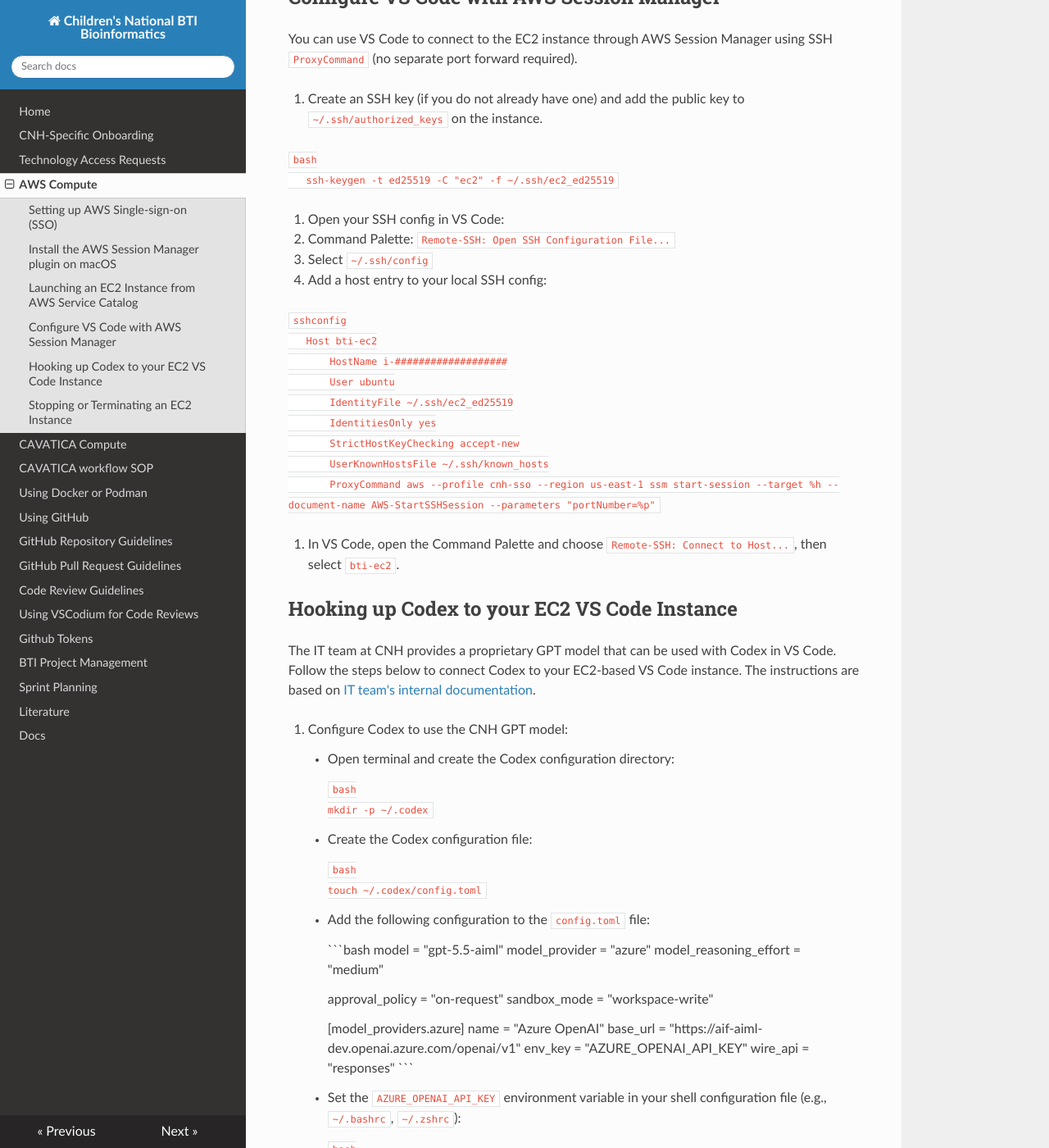
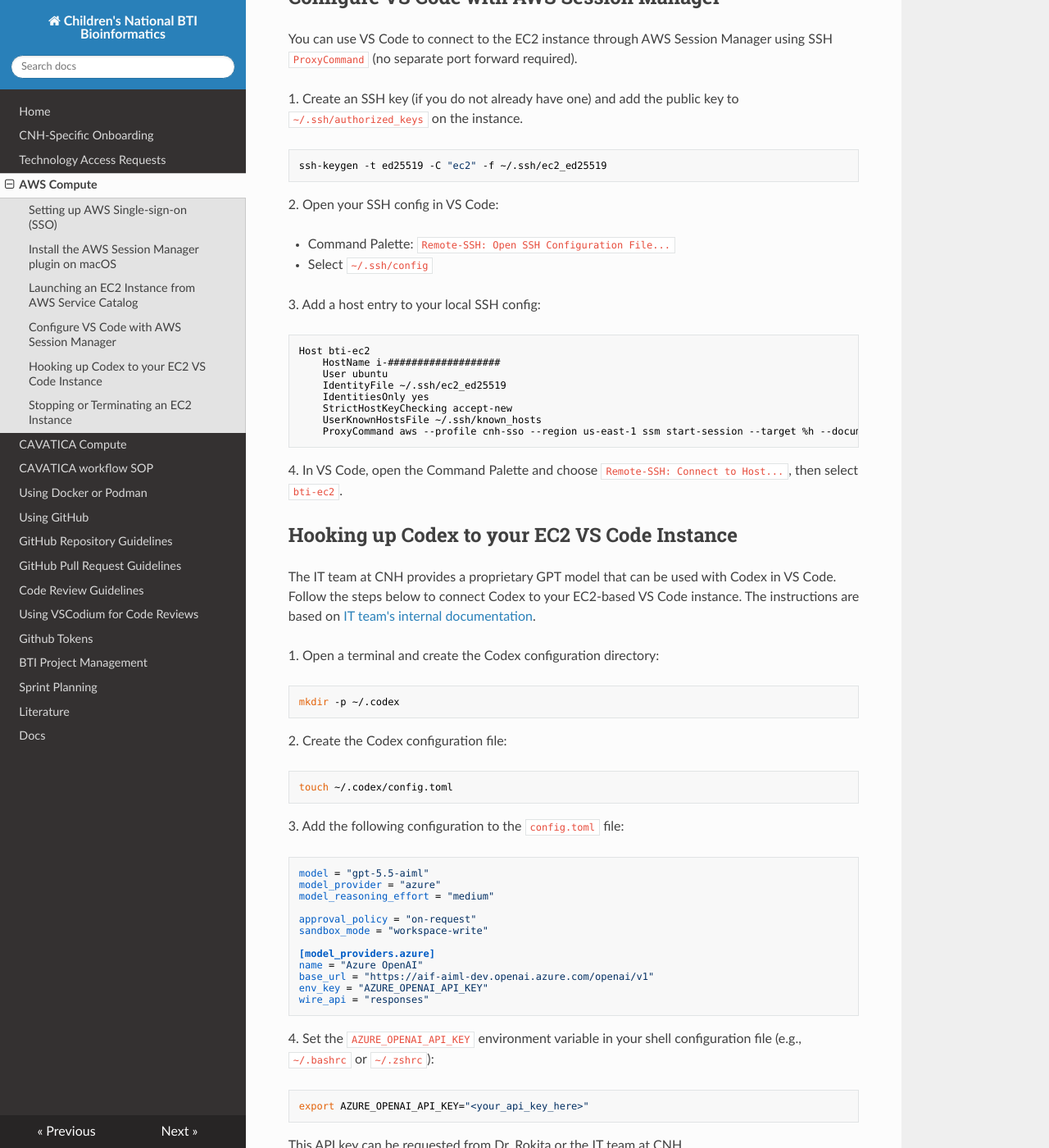
Before and after one commit to childrens-bti/bti-bfx-docs, an MkDocs documentation site: the page built from docs/aws.md, in a window 1280 px wide and 1400 px high, scrolled down 1778 px. Shown: the whole window at 82% size. Built offline with MkDocs 1.6.1, drawn with Linux system fonts in a browser that asks for light colours; nearby versions of some CDN libraries; some of the changed text lies outside the part shown.

Commit message:
fix a lot of formatting

````diff
--- a/docs/aws.md
+++ b/docs/aws.md
@@ -72,82 +72,78 @@ To begin working with GitHub on the EC2 instance, you must create an SSH key on
 
 You can use VS Code to connect to the EC2 instance through AWS Session Manager using SSH `ProxyCommand` (no separate port forward required).
 
-1. Create an SSH key (if you do not already have one) and add the public key to `~/.ssh/authorized_keys` on the instance.
+1\. Create an SSH key (if you do not already have one) and add the public key to `~/.ssh/authorized_keys` on the instance.
 
-   ```bash
-   ssh-keygen -t ed25519 -C "ec2" -f ~/.ssh/ec2_ed25519
-   ```
+```bash
+ssh-keygen -t ed25519 -C "ec2" -f ~/.ssh/ec2_ed25519
+```
 
-2. Open your SSH config in VS Code:
+2\. Open your SSH config in VS Code:
 
-   - Command Palette: `Remote-SSH: Open SSH Configuration File...`
-   - Select `~/.ssh/config`
+- Command Palette: `Remote-SSH: Open SSH Configuration File...`
+- Select `~/.ssh/config`
 
-3. Add a host entry to your local SSH config:
+3\. Add a host entry to your local SSH config:
 
-   ```sshconfig
-   Host bti-ec2
-       HostName i-###################
-       User ubuntu
-       IdentityFile ~/.ssh/ec2_ed25519
-       IdentitiesOnly yes
-       StrictHostKeyChecking accept-new
-       UserKnownHostsFile ~/.ssh/known_hosts
-       ProxyCommand aws --profile cnh-sso --region us-east-1 ssm start-session --target %h --document-name AWS-StartSSHSession --parameters "portNumber=%p"
-   ```
+```sshconfig
+Host bti-ec2
+    HostName i-###################
+    User ubuntu
+    IdentityFile ~/.ssh/ec2_ed25519
+    IdentitiesOnly yes
+    StrictHostKeyChecking accept-new
+    UserKnownHostsFile ~/.ssh/known_hosts
+    ProxyCommand aws --profile cnh-sso --region us-east-1 ssm start-session --target %h --document-name AWS-StartSSHSession --parameters "portNumber=%p"
+```
 
-4. In VS Code, open the Command Palette and choose `Remote-SSH: Connect to Host...`, then select `bti-ec2`.
+4\. In VS Code, open the Command Palette and choose `Remote-SSH: Connect to Host...`, then select `bti-ec2`.
 
 ## Hooking up Codex to your EC2 VS Code Instance
 
 The IT team at CNH provides a proprietary GPT model that can be used with Codex in VS Code. Follow the steps below to connect Codex to your EC2-based VS Code instance. The instructions are based on [IT team's internal documentation](https://sacnhaimldocsdev.z20.web.core.windows.net/code-assistants/codex-vscode-setup/).
 
-1. Configure Codex to use the CNH GPT model:
+1\. Open a terminal and create the Codex configuration directory:
 
-    - Open terminal and create the Codex configuration directory:
+```bash
+mkdir -p ~/.codex
+```
 
-        ```bash
-        mkdir -p ~/.codex
-        ```
+2\. Create the Codex configuration file:
 
-    - Create the Codex configuration file:
+```bash
+touch ~/.codex/config.toml
+```
 
-        ```bash
-        touch ~/.codex/config.toml
-        ```
+3\. Add the following configuration to the `config.toml` file:
 
-    - Add the following configuration to the `config.toml` file:
+```toml
+model = "gpt-5.5-aiml"
+model_provider = "azure"
+model_reasoning_effort = "medium"
 
-        ```bash
-        model = "gpt-5.5-aiml"
-        model_provider = "azure"
-        model_reasoning_effort = "medium"
+approval_policy = "on-request"
+sandbox_mode = "workspace-write"
 
-        approval_policy = "on-request"
-        sandbox_mode = "workspace-write"
+[model_providers.azure]
+name = "Azure OpenAI"
+base_url = "https://aif-aiml-dev.openai.azure.com/openai/v1"
+env_key = "AZURE_OPENAI_API_KEY"
+wire_api = "responses"
+```
 
-        [model_providers.azure]
-        name = "Azure OpenAI"
-        base_url = "https://aif-aiml-dev.openai.azure.com/openai/v1"
-        env_key = "AZURE_OPENAI_API_KEY"
-        wire_api = "responses"
-        ```
+4\. Set the `AZURE_OPENAI_API_KEY` environment variable in your shell configuration file (e.g., `~/.bashrc` or `~/.zshrc`):
 
-    - Set the `AZURE_OPENAI_API_KEY` environment variable in your shell configuration file (e.g., `~/.bashrc`, `~/.zshrc`):
+```bash
+export AZURE_OPENAI_API_KEY="<your_api_key_here>"
+```
 
-        ```bash
-        export AZURE_OPENAI_API_KEY="<your_api_key_here>"
-        ```
+This API key can be requested from Dr. Rokita or the IT team at CNH.
 
-        This API key can be requested from Dr. Rokita or the IT team at CNH.
+5\. Restart VS Code to apply the changes.
 
-    - Restart VS Code to apply the changes.
+6\. Install the Codex extension from the VS Code marketplace. From the extensions view, search for "Codex - OpenAI's coding agent".
 
-2. Install the Codex extension from the VS Code marketplace.
-
-    - From the extensions view, search for "Codex - OpenAI's coding agent".
-
-3. Codex pane should now be available in your VS Code instance! Feel free to explore configuring custom agent instructions and skills to personalize your Codex set up. For more information, refer to the [Codex documentation](https://sacnhaimldocsdev.z20.web.core.windows.net/code-assistants/agents-and-skills/).
+7\. The Codex pane should now be available in your VS Code instance. Feel free to explore configuring custom agent instructions and skills to personalize your Codex setup. For more information, refer to the [Codex documentation](https://sacnhaimldocsdev.z20.web.core.windows.net/code-assistants/agents-and-skills/).
 
 ## Stopping or Terminating an EC2 Instance
 
````
